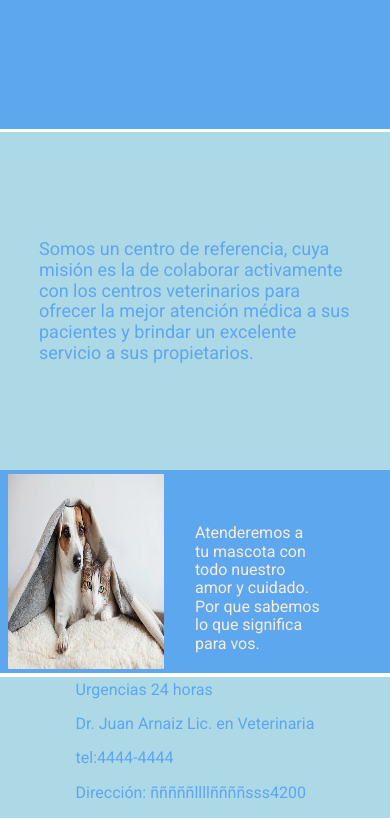
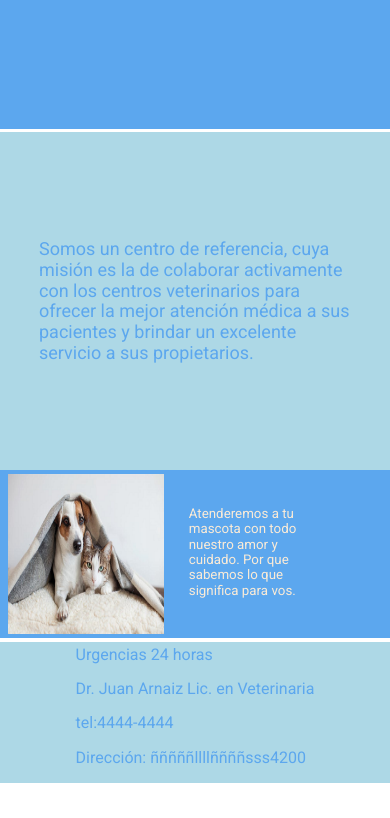
Before and after one commit to eugeniabenzo/maquetado-responsive, a plain HTML site: page sobre-nosotros/Sobre-nosotros.html in a window 390 px wide. Shown: the part 496-1314 px from the top of the page. After the commit the page ends 1279 px from the top, so only its background shows below. Drawn offline with Linux system fonts and the light colour scheme.

Commit message:
Update sobre-nosotros.css

```diff
--- a/sobre-nosotros/sobre-nosotros.css
+++ b/sobre-nosotros/sobre-nosotros.css
@@ -116,6 +116,7 @@ a{
 
     img{
         width: 50%;
+        height: 10em;
     }
 
     .img-perro{
@@ -125,7 +126,14 @@ a{
     }
 
     .descp2{
-        width: 100%;
-        margin-left: 10%
+        width: 50%;
+        height: 10em;
+        margin-left: 1%;
+        color: antiquewhite;
+        font-size: smaller;
+        margin-left: 8%;
+        margin-top: 6%;
     }
+
+
 }
```
